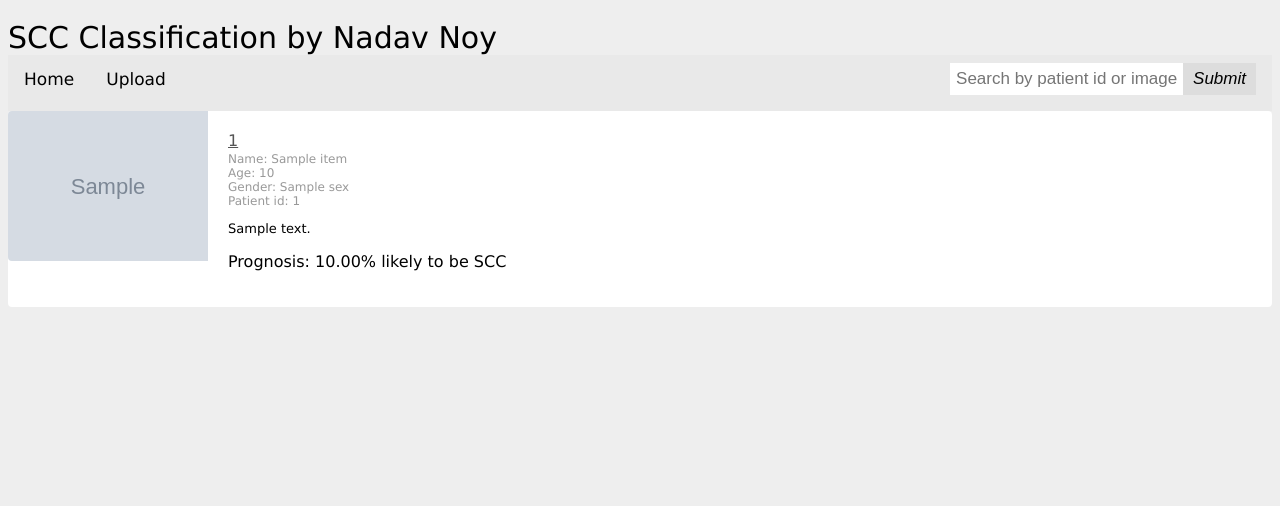
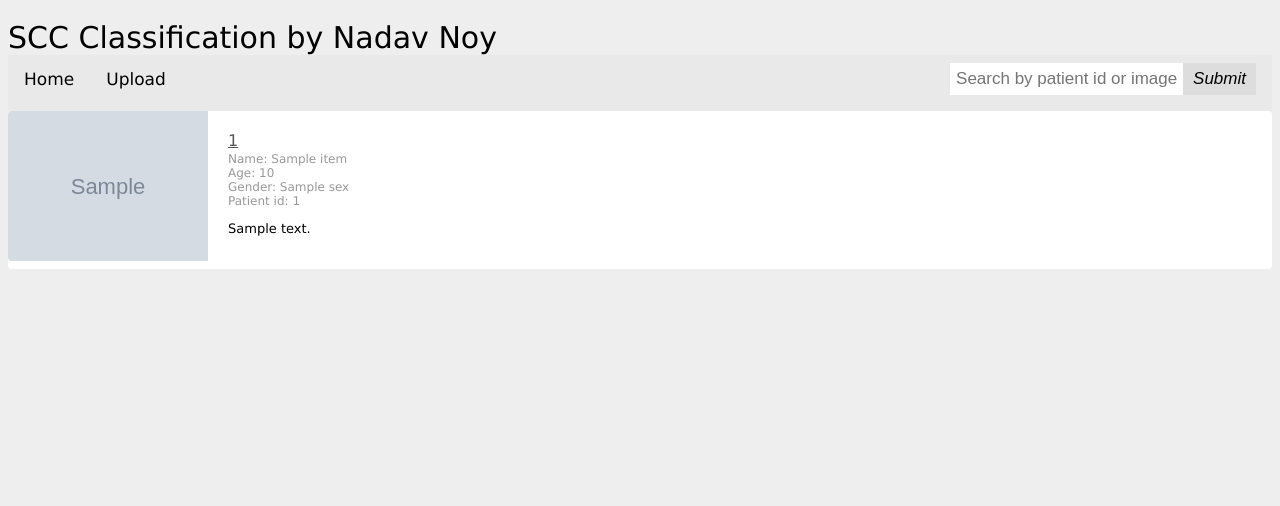
Before and after one commit to ntk5/cs_final_project, a Flask app: template backend/templates/search.html in a window 1280 px wide. Shown: the top 506 px of the page. Run offline with Flask 2, Linux system fonts and the light colour scheme; the template is opened without the code that fills it: most values are stand-ins (such as "Sample title", 1, 10 or a date in 2020); grey boxes marked "Sample" are stand-in pictures; some libraries are stand-ins or nearby versions.

Commit message:
Bug fixes

```diff
--- a/backend/app.py
+++ b/backend/app.py
@@ -23,7 +23,7 @@ try:
 
 except KeyError:
     app.logger.debug("Running from localhost")
-    app.config["MONGO_URI"] = 'mongodb://localhost:27017/skin_lesion_patients'
+    app.config["MONGO_URI"] = 'mongodb://localhost:27017/db'
     app.config['INFERENCE_SERVICE'] = 'localhost'
 
 if not os.path.exists(app.config['UPLOAD_FOLDER']):
--- a/backend/templates/analyze_script.js
+++ b/backend/templates/analyze_script.js
@@ -11,7 +11,7 @@ $(document).ready(function () {
       dataType: "json",
       encode: true,
     }).done(function (data) {
-      $('#result').html(`<p class="value3 mt-sm">Prognosis ${data} likely to be SCC</p>`);
+      $('#result').html(`<p class="value3 mt-sm">Prognosis: ${data} likely to be SCC</p>`);
     });
 
     event.preventDefault();
--- a/backend/templates/search.html
+++ b/backend/templates/search.html
@@ -25,7 +25,7 @@
         <div class="col-md-9 col-md-pull-3">
             {% for item in data %}
             <section class="search-result-item">
-                <a class="image-link" href="#"><img class="image"
+                <a class="image-link" href="/analyze/{{item.id}}"><img class="image"
                                                     src="data/{{item.image_path}}">
                 </a>
                 <div class="search-result-item-body">
@@ -37,9 +37,6 @@
                                 Gender: {{item.sex}}<br>
                                 Patient id: {{item.patient_id}}</p>
                             <p class="description">{{item.description}}</p>
-                        </div>
-                        <div class="col-sm-3 text-align-center">
-                            <p class="value3 mt-sm">Prognosis: {{'%0.2f'| format(item.prognosis|float)}}% likely to be SCC</p>
                         </div>
                     </div>
                 </div>
```
